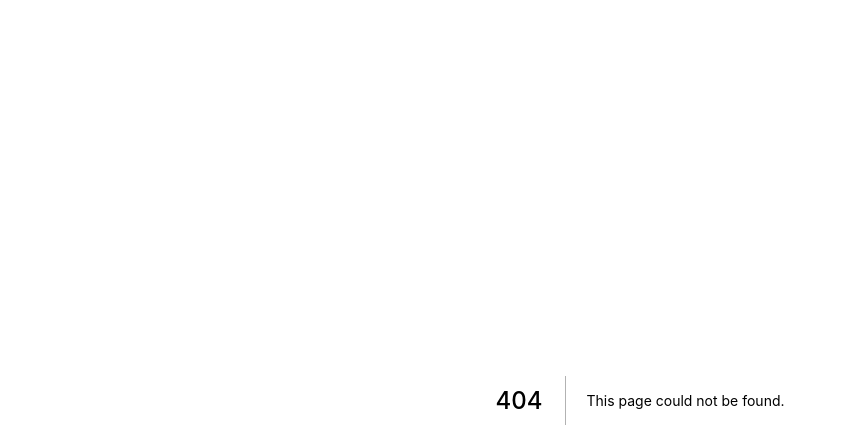
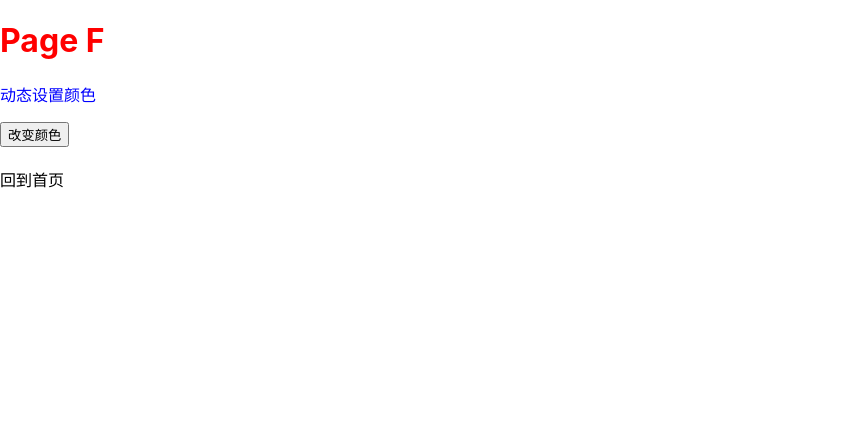
Before and after one commit to xiezipei/react-demos, a Next.js app in the folder demo13/: page /pageF in a window 1280 px wide. Before the commit this address had no page. Shown: the top 448 px of the page, without its empty margins (0-847 px from the left). Built offline with nearby package versions, Linux system fonts and the light colour scheme.

Commit message:
update(demo13): 添加页面样式

```diff
--- a/demo13/pages/index.js
+++ b/demo13/pages/index.js
@@ -83,7 +83,9 @@ const Home = () => {
         <li><Link href={{ pathname: '/pageC', query: { name: '123' } }}><a>Go to Page C with 123</a></Link></li>
         <li><Link href="#pageD"><a>Go to Page D with hash</a></Link></li>
         <li><Link href="/pageE"><a>Go to Page E and request data</a></Link></li>
+        <li><Link href="/pageF"><a>Go to Page F with style</a></Link></li>
       </ul>
+      <br />
       <div>
         <button onClick={gotoPageA}>跳转到PageA</button>
         <button onClick={gotoPageC}>跳转到PageC with 456</button>
--- /dev/null
+++ b/demo13/pages/pageF.js
@@ -0,0 +1,31 @@
+import { withRouter } from 'next/router'
+import Link from 'next/link'
+import { useState } from 'react'
+
+const pageF = ({ router }) => {
+    const [textColor, setTextColor] = useState('blue')
+
+    const changeColor = () => {
+        setTextColor(textColor === 'blue' ? 'green' : 'blue')
+    }
+
+    return (
+        <div>
+            <h1>Page F</h1>
+            <p>动态设置颜色</p>
+            <button onClick={changeColor}>改变颜色</button>
+            <br />
+            <br />
+            <Link href="/"><a>回到首页</a></Link>
+            <style jsx>
+                {`
+                    h1 { color: red }
+                    p { color: ${textColor} }
+                `}
+            </style>
+        </div>
+
+    )
+}
+
+export default withRouter(pageF)
```
